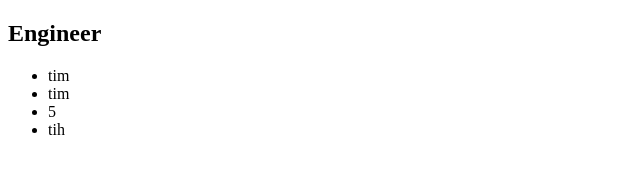
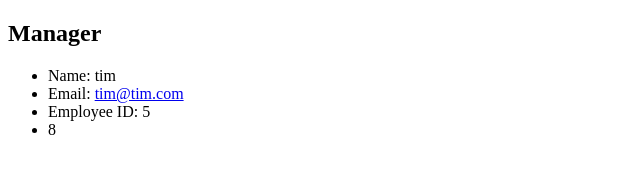
Before and after one commit to timmorse13/Team-profile-creator, a website: page results.html in a window 1280 px wide. Shown: the whole page, without its empty margins (0-640 px from the left). Drawn offline with nearby package versions, Linux system fonts and the light colour scheme.

Commit message:
added mailto

```diff
--- a/results.html
+++ b/results.html
@@ -13,13 +13,13 @@
 
         <div class="card" style="width: 18rem;">
   <div class="card-header">
-    <h2>Engineer</h2>
+    <h2>Manager</h2>
   </div>
   <ul class="list-group list-group-flush">
-    <li class="list-group-item">tim</li>
-    <li class="list-group-item">tim</li>
-    <li class="list-group-item">5</li>
-    <li class="list-group-item">tih</li>
+    <li class="list-group-item">Name: tim</li>
+    <li class="list-group-item">Email: <a href= "mailto:tim@tim.com">tim@tim.com</a></li>
+    <li class="list-group-item">Employee ID: 5</li>
+    <li class="list-group-item"> 8</li>
 
   </ul>
     </div>
```
Also changed, not shown: index.js (+4 -4 lines).
